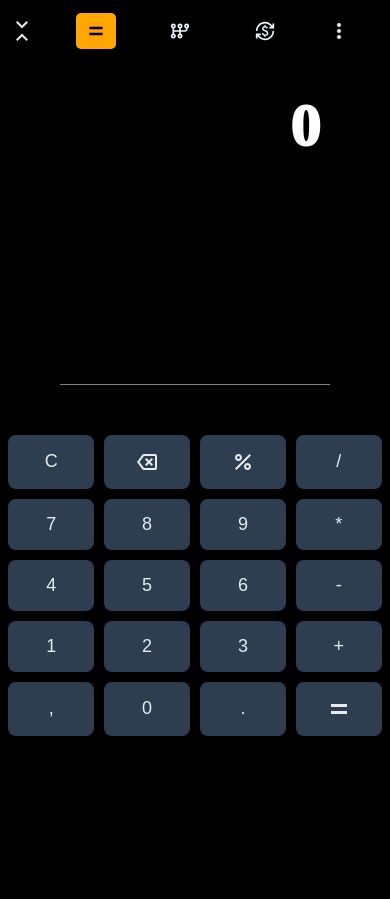
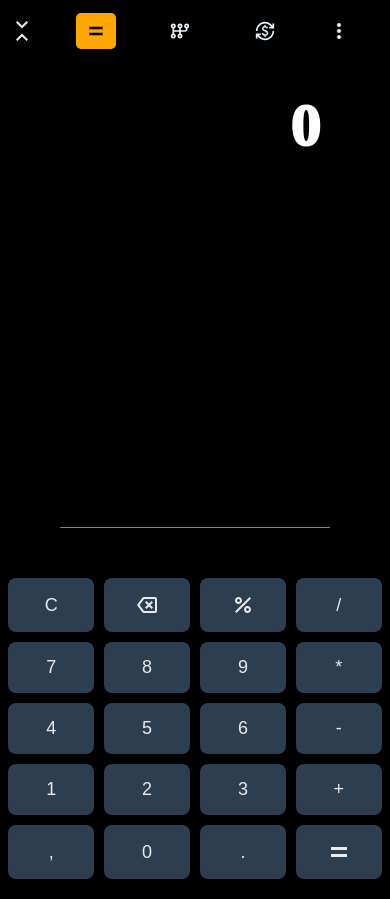
Before and after one commit to Eddy-Web93/Calculator-2.0, a React (Vite) app: page / in a window 390 px wide. Before the commit the page ends 844 px from the top, so only its background shows below. Built offline with nearby package versions, Linux system fonts and the light colour scheme.

Commit message:
Second and last

```diff
--- a/src/Component/Screen/Screen.css
+++ b/src/Component/Screen/Screen.css
@@ -8,7 +8,7 @@
 }
 .display{
     width: 100%;
-    height: 30vh;
+    height: 35vh;
     display: flex;
     justify-content: center;
     align-items: center;
@@ -22,8 +22,18 @@
     display: flex;
     justify-content: flex-end;
 }
+/* @media (max-width: 900px) {
+    .display{
+        height: 55vh;
+    }
+} */
 @media (max-width: 900px) {
     .display{
-        height: 43vh;
+        height: 60vh;
     }
 }
+/* @media (max-width: 500px) {
+    .display{
+        height: 55vh;
+    }
+} */
```
